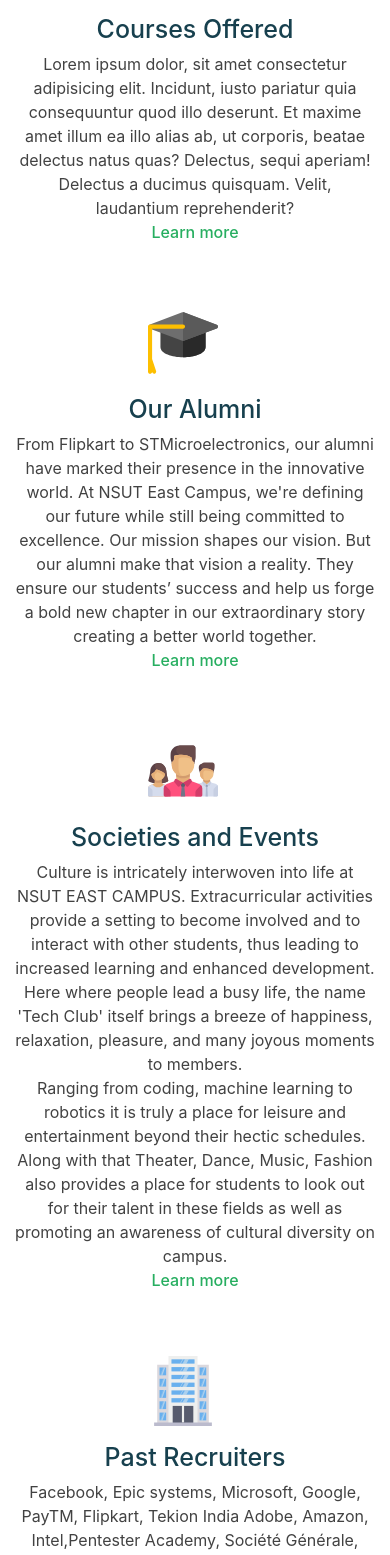
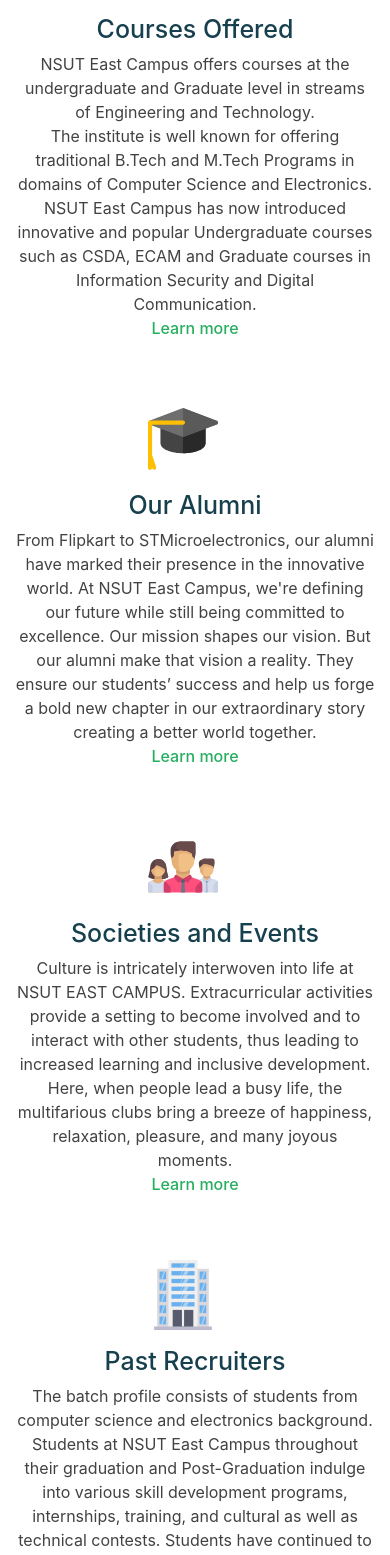
Before and after one commit to NSUT-East-Campus-Placement-Cell/NSUT-placement-portal, a React (Create React App) app: page / in a window 390 px wide. Shown: the part 1768-3323 px from the top of the page. Built offline with nearby package versions, Linux system fonts and the light colour scheme.

Commit message:
added the responsiveness in about section and updated some sections in home page

```diff
--- a/src/components/home/index.jsx
+++ b/src/components/home/index.jsx
@@ -67,7 +67,9 @@ const Home = () => {
 
                     <div>
                         <h2>Courses Offered</h2>
-                        <p>Lorem ipsum dolor, sit amet consectetur adipisicing elit. Incidunt, iusto pariatur quia consequuntur quod illo deserunt. Et maxime amet illum ea illo alias ab, ut corporis, beatae delectus natus quas? Delectus, sequi aperiam! Delectus a ducimus quisquam. Velit, laudantium reprehenderit?</p>
+                        <p>NSUT East Campus offers courses at the undergraduate and Graduate level in streams of Engineering and Technology.</p>
+                        <p>The institute is well known for offering traditional B.Tech and M.Tech Programs in domains of Computer Science and Electronics.</p>
+                        <p>NSUT East Campus has now introduced innovative and popular Undergraduate courses such as CSDA, ECAM and Graduate courses in Information Security and Digital Communication.</p>
                         <a className='learn'>Learn more</a>
                     </div>
 
@@ -93,10 +95,8 @@ const Home = () => {
 
                     <div>
                         <h2>Societies and Events</h2>
-                        <p>Culture is intricately interwoven into life at NSUT EAST CAMPUS. Extracurricular activities provide a setting to become involved and to interact with other students, thus leading to increased learning and enhanced development.</p>
-                        <p>Here where people lead a busy life, the name 'Tech Club' itself brings a breeze of happiness, relaxation, pleasure, and many joyous moments to members.</p>
-                        <p>Ranging from coding, machine learning to robotics it is truly a place for leisure and entertainment beyond their hectic schedules.</p>
-                        <p>Along with that Theater, Dance, Music, Fashion also provides a place for students to look out for their talent in these fields as well as promoting an awareness of cultural diversity on campus.</p>
+                        <p>Culture is intricately interwoven into life at NSUT EAST CAMPUS. Extracurricular activities provide a setting to become involved and to interact with other students, thus leading to increased learning and inclusive development.</p>
+                        <p>Here, when people lead a busy life, the multifarious clubs bring a breeze of happiness, relaxation, pleasure, and many joyous moments.</p>
                         <a className='learn'>Learn more</a>
                     </div>
 
@@ -108,7 +108,7 @@ const Home = () => {
                     </div>
                     <div>
                         <h2>Past Recruiters</h2>
-                        <p>Facebook, Epic systems, Microsoft, Google, PayTM, Flipkart, Tekion India  Adobe, Amazon, Intel,Pentester Academy, Société Générale, Synopsys, STMicroelectronics, Ciena, Dunnhumby, VNL, Samsung, Freescale, D.E. Shaw, C-DOT, Unisys, Engineers India Limited (EIL), Qualcomm </p>
+                        <p>The batch profile consists of students from computer science and electronics background. Students at NSUT East Campus throughout their graduation and Post-Graduation indulge into various skill development programs, internships, training, and cultural as well as technical contests. Students have continued to receive placement offers from various reputed companies from different sectors of the industry.</p>
                         <a className='learn'>Learn more</a>
                     </div>
 
--- a/src/scss/_aboutUs.scss
+++ b/src/scss/_aboutUs.scss
@@ -55,3 +55,14 @@
 		}
 	}
 }
+
+@media screen and (max-width:992px) {
+	.about-us{
+		.placement-cell{
+			.container{
+					text-align: center;
+			}
+		}
+	}
+
+}
```
